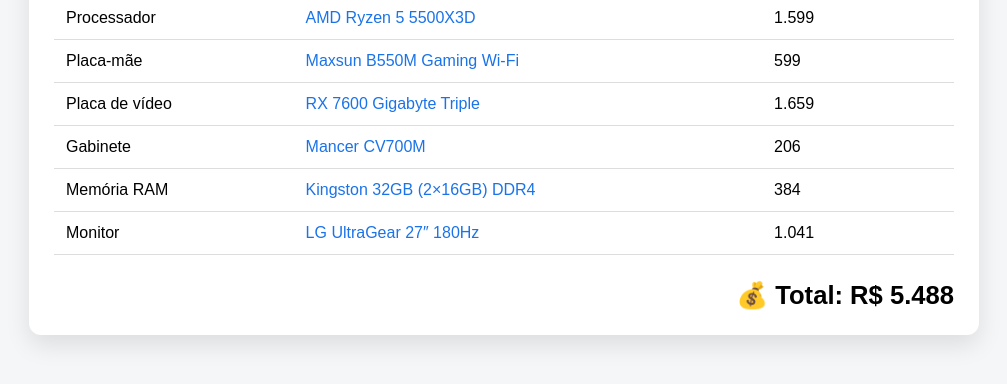
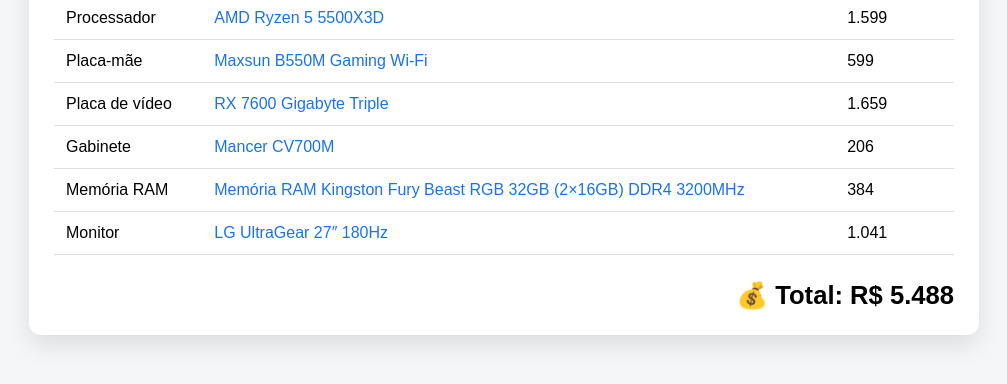
Before and after one commit to walterkkj/upgrade-pc-RZ, a plain HTML site: page index.html in a window 1280 px wide. Shown: the part 208-592 px from the top of the page, without its empty margins (136-1143 px from the left). Drawn offline with Linux system fonts and the light colour scheme.

Commit message:
Update index.html

```diff
--- a/index.html
+++ b/index.html
@@ -103,7 +103,7 @@
       <tr data-preco="206">
         <td>Gabinete</td>
         <td>
-          <a href="https://www.pichau.com.br/gabinete-mancer-cv700m" target="_blank">
+          <a href="https://www.pichau.com.br/gabinete-gamer-mancer-cv700m-mini-tower-lateral-de-vidro-com-2-fans-preto-mcr-cv700m-bk-2" target="_blank">
             Mancer CV700M
           </a>
         </td>
@@ -114,8 +114,8 @@
       <tr data-preco="384">
         <td>Memória RAM</td>
         <td>
-          <a href="https://www.kabum.com.br/produto/193828/memoria-kingston-fury-beast-32gb-2x16gb-3200mhz" target="_blank">
-            Kingston 32GB (2×16GB) DDR4
+          <a href="https://www.kabum.com.br/produto/480530/memoria-ram-kingston-fury-beast-rgb-32gb-2x16gb-3200mhz-ddr4-cl16-preto-kf432c16bb12ak2-32" target="_blank="_blank">
+            Memória RAM Kingston Fury Beast RGB 32GB (2×16GB) DDR4 3200MHz
           </a>
         </td>
         <td>384</td>
```
